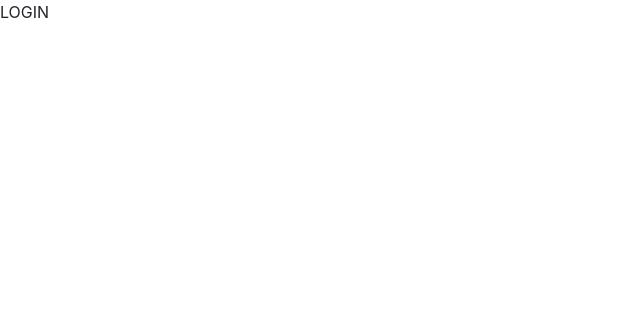
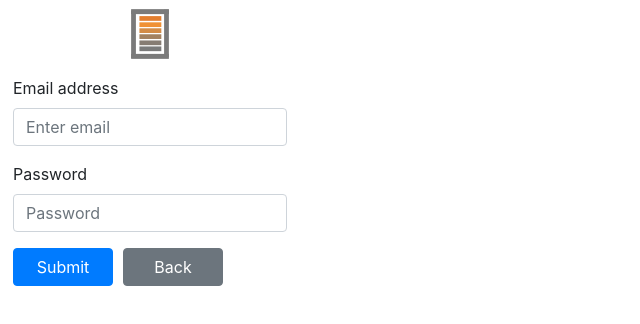
Before and after one commit to felixarpa/unstuckoverflow, a React (Create React App) app in the folder client/: page / in a window 1280 px wide. Both pictures are taken after a click on the button "Login". Shown: the top 324 px of the page, without its empty margins (0-640 px from the left). Built offline with nearby package versions, Linux system fonts and the light colour scheme.

Commit message:
Login page without api call

```diff
--- a/client/src/App.js
+++ b/client/src/App.js
@@ -1,8 +1,9 @@
 import React, { Component } from 'react';
-import { LOADING, HOME, LOGIN, REGISTER, PROFILE } from './PageKeys';
+import { LOADING, HOME, LOGIN, REGISTER, PROFILE } from './utils/PageKeys';
 import Loading from './Components/Loading/Loading';
 import Home from './Components/Home/Home';
-import { Cookies } from './Cookies';
+import { Cookies } from './utils/Cookies';
+import Login from "./Components/Login/Login";
 
 const STYLES = {
   container: {
@@ -14,6 +15,7 @@ const STYLES = {
 class App extends Component {
   constructor(props) {
     super(props);
+    Cookies.set({});
     this.state = {
       pageKey: LOADING,
     };
@@ -45,7 +47,7 @@ class App extends Component {
     let content = (<Loading/>);
     switch (pageKey) {
       case LOGIN:
-        content = (<div>LOGIN</div>);
+        content = (<Login navigate={this.navigate}/>);
         break;
       case REGISTER:
         content = (<div>REGISTER</div>);
--- /dev/null
+++ b/client/src/Components/Login/Login.js
@@ -0,0 +1,131 @@
+import React, { Component } from 'react';
+import { Button, Form } from 'react-bootstrap';
+import logo from '../../unstuckoverflow.svg';
+import { HOME, PROFILE } from '../../utils/PageKeys';
+import {Cookies} from "../../utils/Cookies";
+
+const STYLES = {
+  container: {
+    height: '300px',
+    width: '300px',
+    display: 'flex',
+    flexDirection: 'column',
+    justifyContent: 'space-around',
+    alignItems: 'center',
+  },
+  logo: {
+    height: '50px',
+  },
+  form: {
+    display: 'flex',
+    justifyContent: 'center',
+  },
+  submit: {
+    width: '100px',
+    marginBottom: '5px',
+    marginRight: '5px',
+  },
+  back: {
+    width: '100px',
+    marginBottom: '5px',
+    marginLeft: '5px',
+  },
+};
+
+class Login extends Component {
+  constructor(props) {
+    super(props);
+
+    this.state = {
+      validated: false,
+      email: '',
+      password: '',
+      loading: false,
+    };
+  }
+
+  login = () => {
+    const { email, password } = this.state;
+    console.log(email);
+    console.log(password);
+    // let cookies = Cookies.get();
+    // cookies.userId = 1;
+    // Cookies.set(cookies);
+    // this.props.navigate(PROFILE, {});
+    this.setState({
+      loading: true,
+      validated: true,
+    });
+  };
+
+  handleEmailChange = (event) => {
+    this.setState({ email: event.target.value });
+  };
+
+  handlePasswordChange = (event) => {
+    this.setState({ password: event.target.value });
+  };
+
+  handleSubmit(event) {
+    const form = event.currentTarget;
+    if (form.checkValidity()) {
+      this.login();
+    }
+    event.preventDefault();
+    event.stopPropagation();
+    this.setState({ validated: true });
+  }
+
+
+  render() {
+    const { validated, email, password, loading } = this.state;
+    return (
+      <div style={STYLES.container}>
+        <img src={logo} style={STYLES.logo} alt='logo' />
+        <Form
+          noValidate
+          validated={validated}
+          onSubmit={e => this.handleSubmit(e)}
+        >
+          <Form.Group controlId='formBasicEmail'>
+            <Form.Label>Email address</Form.Label>
+            <Form.Control
+              required
+              type='email'
+              placeholder='Enter email'
+              onChange={this.handleEmailChange}
+              value={email}
+            />
+          </Form.Group>
+          <Form.Group controlId='formBasicPassword'>
+            <Form.Label>Password</Form.Label>
+            <Form.Control
+              required
+              type='password'
+              placeholder='Password'
+              onChange={this.handlePasswordChange}
+              value={password}
+            />
+          </Form.Group>
+          <Button
+            variant='primary'
+            type='submit'
+            style={STYLES.submit}
+            disabled={loading}>
+            Submit
+          </Button>
+          <Button
+            variant='secondary'
+            style={STYLES.back}
+            onClick={() => this.props.navigate(HOME, {})}
+            disabled={loading}>
+            Back
+          </Button>
+        </Form>
+
+      </div>
+    );
+  }
+}
+
+export default Login;
```
Also changed, not shown: client/src/Components/Home/Home.js (+3 -5 lines), client/src/utils/Cookies.js (renamed from client/src/Cookies.js), client/src/utils/PageKeys.js (renamed from client/src/PageKeys.js).
